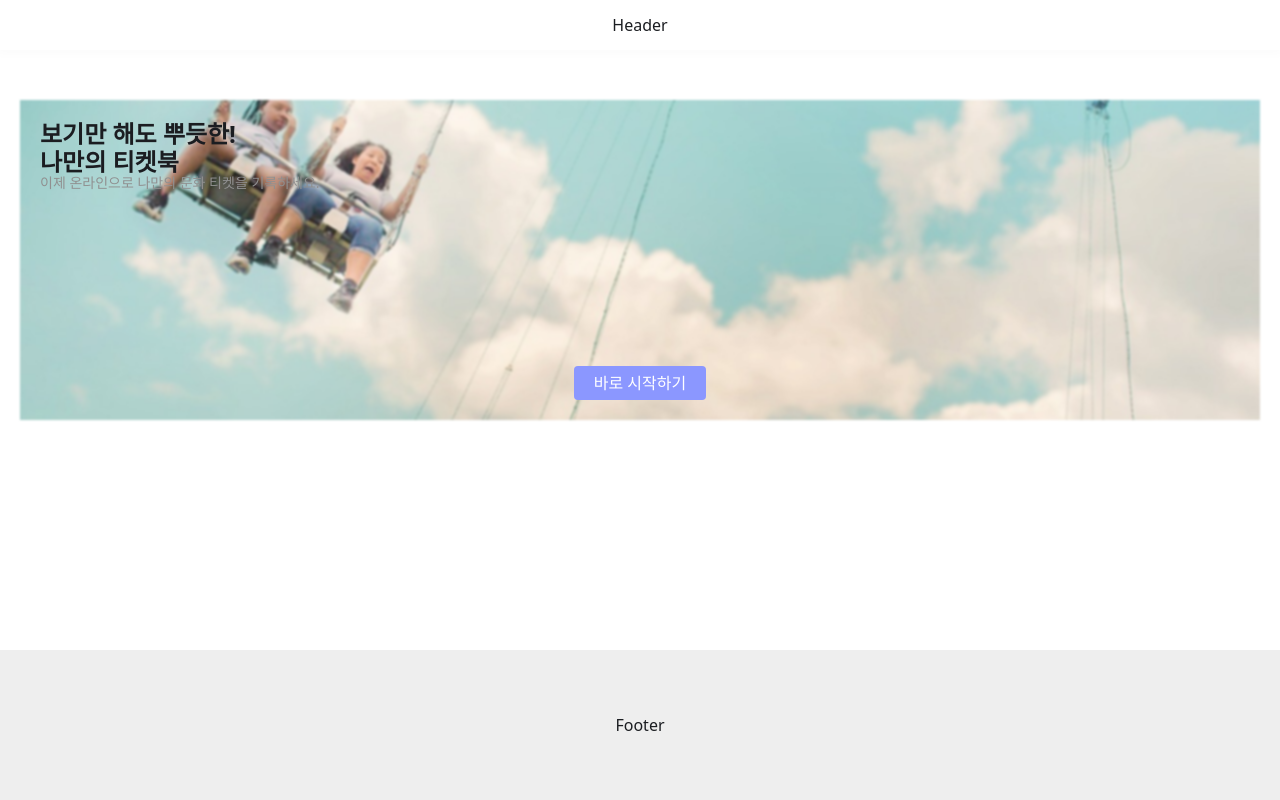
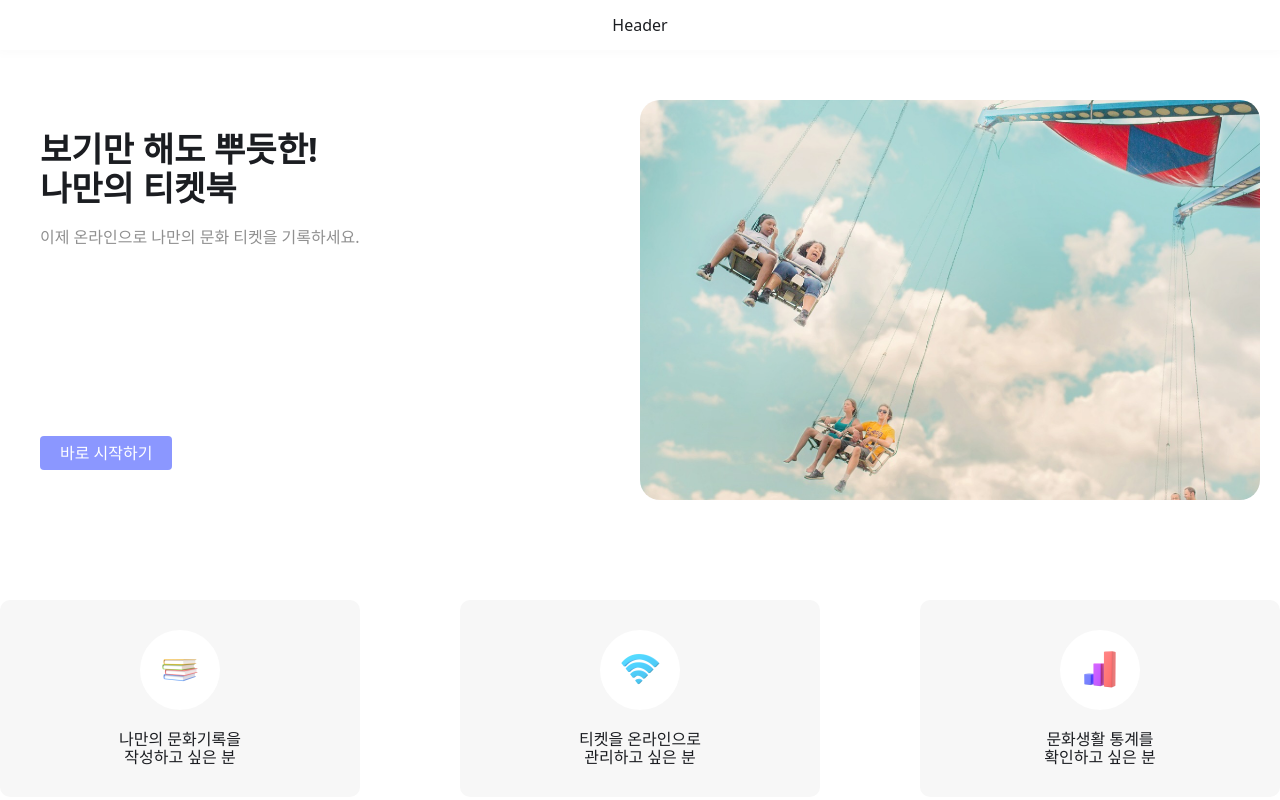
Before and after one commit to seohyun-song/Artsy, a React (Vite) app: page /intro in a window 1280 px wide. Shown: the top 800 px of the page. Built offline with nearby package versions, Linux system fonts and the light colour scheme; no server answers.

Commit message:
feat: 인트로페이지 구현

```diff
--- a/src/pages/Intro/Intro.jsx
+++ b/src/pages/Intro/Intro.jsx
@@ -1,13 +1,22 @@
+import { useNavigate } from 'react-router-dom';
+
 import Container from '@components/@common/Container/Container.jsx';
 import Button from '@components/@common/Button/Button.jsx';
+
+import bookUrl from '@assets/icons/icon-book.png';
+import chartUrl from '@assets/icons/icon-chart2.png';
+import onlineUrl from '@assets/icons/icon-online.png';
 
 import * as I from './Intro.styles';
 
 const Intro = () => {
+    const navigate = useNavigate();
+
     return (
         <>
             <Container>
                 <I.MainVisual>
+                    <I.MainImage />
                     <I.MainText>
                         <h2>
                             보기만 해도 뿌듯한!
@@ -15,10 +24,49 @@ const Intro = () => {
                         </h2>
                         <p>이제 온라인으로 나만의 문화 티켓을 기록하세요.</p>
 
-                        <Button size="large">바로 시작하기</Button>
+                        <Button size="medium" onClick={() => navigate('/register')}>
+                            바로 시작하기
+                        </Button>
                     </I.MainText>
                 </I.MainVisual>
             </Container>
+            <I.ServiceInfo>
+                <ul>
+                    <li>
+                        <I.ServiceIcon>
+                            <img src={bookUrl} alt="" />
+                        </I.ServiceIcon>
+                        <span>
+                            나만의 문화기록을
+                            <br /> 작성하고 싶은 분
+                        </span>
+                    </li>
+                    <li>
+                        <I.ServiceIcon>
+                            <img src={onlineUrl} alt="" />
+                        </I.ServiceIcon>
+                        <span>
+                            티켓을 온라인으로
+                            <br /> 관리하고 싶은 분
+                        </span>
+                    </li>
+                    <li>
+                        <I.ServiceIcon>
+                            <img src={chartUrl} alt="" />
+                        </I.ServiceIcon>
+                        <span>
+                            문화생활 통계를
+                            <br /> 확인하고 싶은 분
+                        </span>
+                    </li>
+                </ul>
+            </I.ServiceInfo>
+            <I.MainBanner>
+                <h3>간편하게 사용할 수 있는 나만의 티켓북</h3>
+                <Button size="medium" onClick={() => navigate('/register')}>
+                    바로 시작하기
+                </Button>
+            </I.MainBanner>
         </>
     );
 };
--- a/src/pages/Intro/Intro.styles.js
+++ b/src/pages/Intro/Intro.styles.js
@@ -3,19 +3,15 @@ import styled from 'styled-components';
 import introUrl from '@assets/images/img-intro.png';
 
 const MainVisual = styled.section`
+    overflow: hidden;
     position: relative;
+    min-height: 200px;
     height: 40vh;
+    border-radius: 1rem;
 
-    &:before {
-        content: '';
-        z-index: -1;
-        position: absolute;
-        display: block;
-        width: 100%;
-        height: 100%;
-        background: url(${introUrl}) no-repeat center / cover;
-        filter: blur(8px);
-        -webkit-filter: blur(0.8px);
+    /* media */
+    ${({ theme }) => theme.media.labtop} {
+        height: 50vh;
     }
 `;
 
@@ -24,13 +20,14 @@ const MainText = styled.div`
     flex-direction: column;
     align-items: flex-start;
     height: 100%;
-    padding: 2rem;
+    padding: 3rem 2rem;
     box-sizing: border-box;
 
     h2 {
         font-size: ${({ theme }) => theme.fontSizes.h5};
     }
     p {
+        margin-top: 1rem;
         color: #909090;
         font-size: ${({ theme }) => theme.fontSizes.text};
     }
@@ -39,5 +36,192 @@ const MainText = styled.div`
         align-self: center;
         margin-top: auto;
     }
+
+    /* media */
+    ${({ theme }) => theme.media.labtop} {
+        h2 {
+            font-size: ${({ theme }) => theme.fontSizes.h4};
+        }
+        p {
+            margin-top: 2rem;
+            font-size: ${({ theme }) => theme.fontSizes.body};
+        }
+        button {
+            align-self: flex-start;
+            padding: 0.8rem 2rem;
+            font-size: ${({ theme }) => theme.fontSizes.body};
+        }
+    }
 `;
-export { MainVisual, MainText };
+
+const MainImage = styled.div`
+    z-index: -1;
+    position: absolute;
+    width: 100%;
+    height: 100%;
+    background: url(${introUrl}) no-repeat center / cover;
+
+    &:before {
+        content: '';
+        display: block;
+        width: 100%;
+        height: 100%;
+        background-color: rgba(255, 255, 255, 0.4);
+    }
+
+    /* media */
+    ${({ theme }) => theme.media.labtop} {
+        width: 50%;
+        right: 0;
+        border-radius: 2rem;
+
+        &:before {
+            display: none;
+        }
+    }
+`;
+
+const ServiceIcon = styled.div`
+    display: flex;
+    justify-content: center;
+    align-items: center;
+    flex-shrink: 0;
+    width: 4rem;
+    height: 4rem;
+    border-radius: 50%;
+    background-color: #fff;
+
+    img {
+        width: 2rem;
+        height: 2rem;
+    }
+
+    /* media */
+    ${({ theme }) => theme.media.labtop} {
+        width: 8rem;
+        height: 8rem;
+
+        img {
+            width: 4rem;
+            height: 4rem;
+        }
+    }
+`;
+
+const ServiceInfo = styled.div`
+    margin-top: 4rem;
+
+    > ul {
+        display: flex;
+        flex-direction: column;
+
+        > li {
+            display: flex;
+            align-items: center;
+            gap: 1.6rem;
+            width: 80%;
+            padding: 1rem 2rem;
+            box-sizing: border-box;
+            background-color: #f7f7f7;
+            font-size: ${({ theme }) => theme.fontSizes.text};
+
+            + li {
+                margin-top: 2rem;
+            }
+
+            span {
+                br {
+                    display: none;
+                }
+            }
+        }
+
+        > li:nth-child(2n) {
+            align-self: flex-end;
+            justify-content: flex-end;
+            border-radius: 0.8rem 0 0 0.8rem;
+
+            span {
+                order: -1;
+            }
+        }
+        > li:nth-child(2n + 1) {
+            align-self: flex-start;
+            border-radius: 0 0.8rem 0.8rem 0;
+        }
+    }
+
+    /* media */
+    ${({ theme }) => theme.media.labtop} {
+        & {
+            max-width: ${({ theme }) => theme.devicesSize.labtop};
+            margin: 10rem auto 0;
+        }
+
+        > ul {
+            flex-direction: row;
+            gap: 10rem;
+
+            > li {
+                flex-direction: column;
+                gap: 2rem;
+                padding: 3rem 6rem;
+                text-align: center;
+                font-size: ${({ theme }) => theme.fontSizes.body};
+
+                + li {
+                    margin-top: 0;
+                }
+                span {
+                    br {
+                        display: block;
+                    }
+                }
+            }
+
+            > li:nth-child(2n) {
+                justify-content: flex-start;
+                border-radius: 1rem;
+
+                span {
+                    order: 0;
+                }
+            }
+            > li:nth-child(2n + 1) {
+                border-radius: 1rem;
+            }
+        }
+    }
+`;
+
+const MainBanner = styled.div`
+    display: flex;
+    flex-direction: column;
+    align-items: center;
+    gap: 2rem;
+    margin-top: 4rem;
+    padding: 4rem;
+    box-sizing: border-box;
+    background-color: rgba(139, 151, 256, 0.4);
+
+    h3 {
+        font-size: ${({ theme }) => theme.fontSizes.h6};
+    }
+
+    /* media */
+    ${({ theme }) => theme.media.labtop} {
+        gap: 3rem;
+        margin-top: 10rem;
+
+        h3 {
+            font-size: ${({ theme }) => theme.fontSizes.h5};
+        }
+
+        button {
+            padding: 0.8rem 2rem;
+            font-size: ${({ theme }) => theme.fontSizes.body};
+        }
+    }
+`;
+
+export { MainVisual, MainText, MainImage, ServiceInfo, ServiceIcon, MainBanner };
```
Also changed, not shown: src/assets/icons/icon-chart2.png (added), src/assets/icons/icon-online.png (added).
